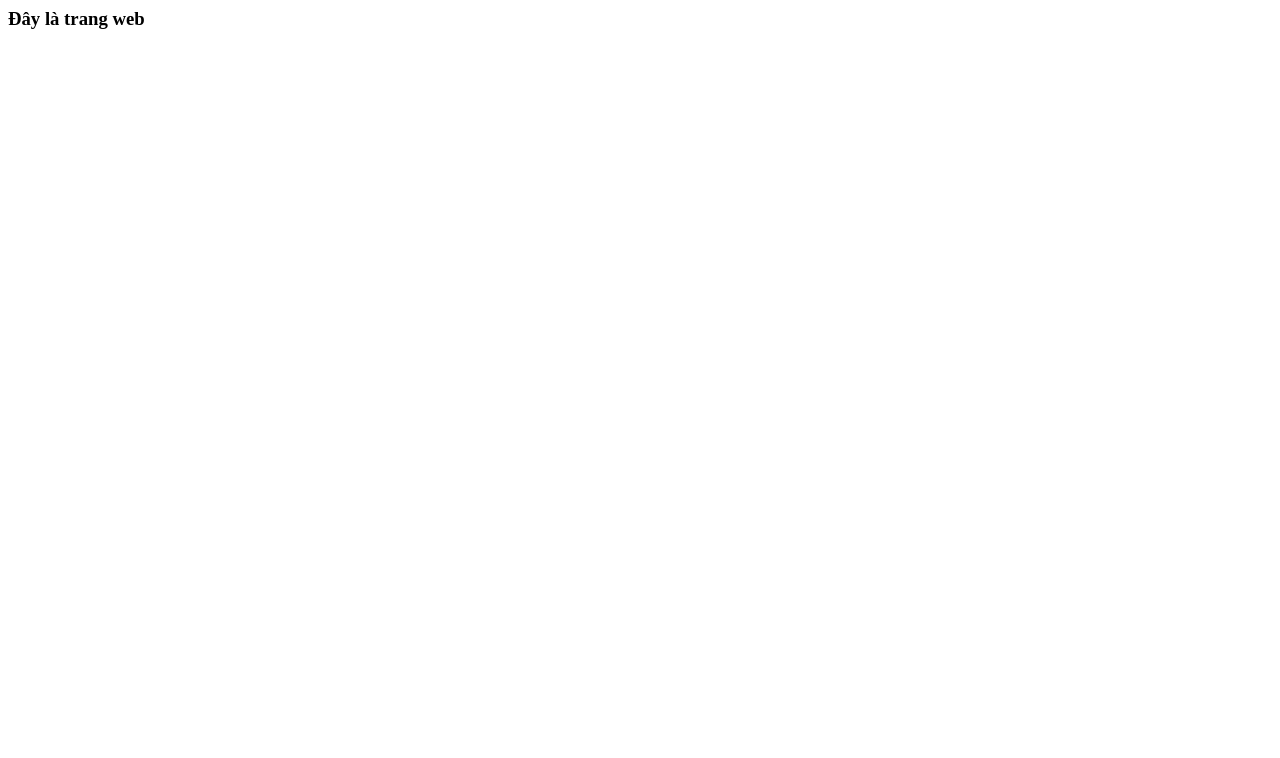
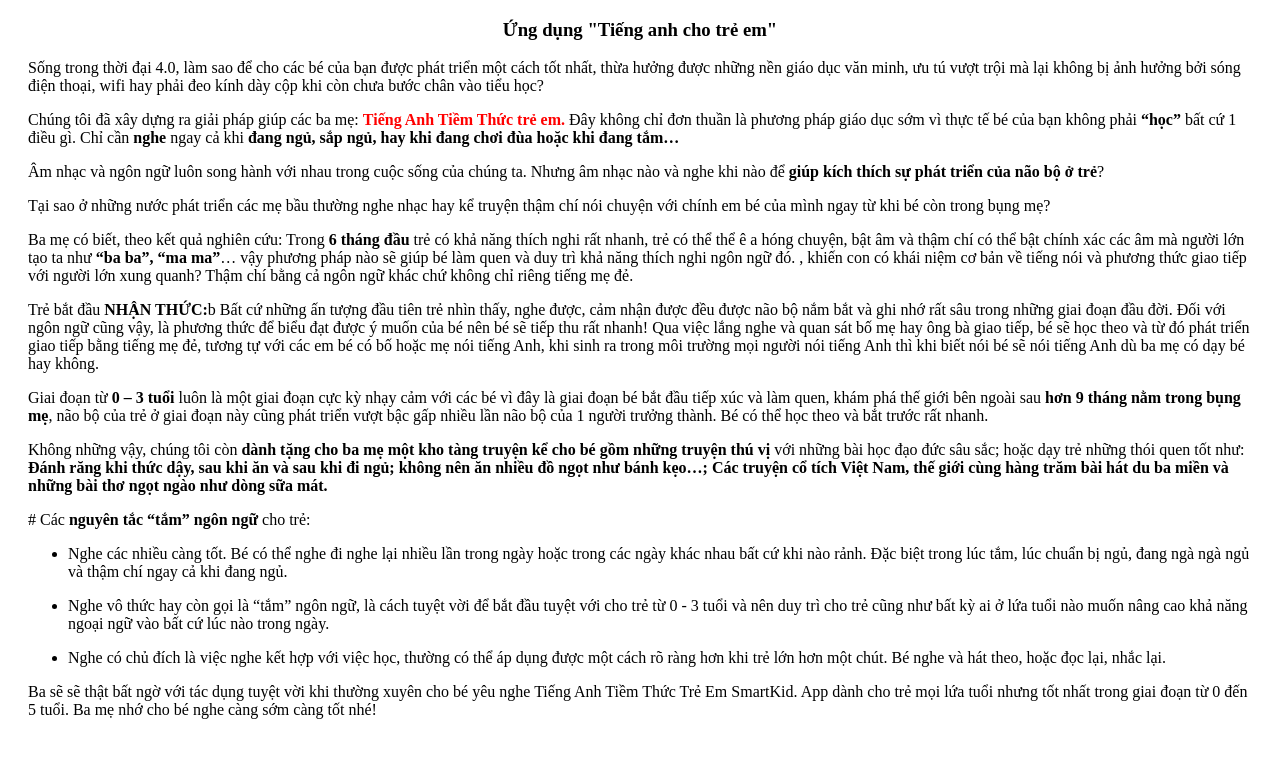
Before and after one commit to hoangkien07051/hoangkien07051.github.io, a plain HTML site: page index.html in a window 1280 px wide. Drawn offline with Linux system fonts and the light colour scheme.

Commit message:
Update index.html

```diff
--- a/index.html
+++ b/index.html
@@ -1 +1,49 @@
-<h3>Đây là trang web</h3>
+<!DOCTYPE html>
+<html lang="en">
+<head>
+    <meta charset="UTF-8">
+    <meta name="viewport" content="width=device-width, initial-scale=1.0">
+    <title>Document</title>
+</head>
+<body>
+    <h3 style="text-align: center;">Ứng dụng "Tiếng anh cho trẻ em"</h3>
+    <div style="margin-left: 20px; margin-right: 20px;">
+        <p>Sống trong thời đại 4.0, làm sao để cho các bé của bạn được phát triển một cách tốt nhất, thừa hưởng được những nền
+            giáo dục văn minh, ưu tú vượt trội mà lại không bị ảnh hưởng bởi sóng điện thoại,
+            wifi hay phải đeo kính dày cộp khi còn chưa bước chân vào tiểu học?
+        </p>
+        <p>Chúng tôi đã xây dựng ra giải pháp giúp các ba mẹ: <b style="color: red;">Tiếng Anh Tiềm Thức trẻ em.</b>
+            Đây không chỉ đơn thuần là phương pháp giáo dục sớm vì thực tế bé của bạn không phải
+            <b>“học”</b> bất cứ 1 điều gì. Chỉ cần <b>nghe</b> ngay cả khi <b>đang ngủ, sắp ngủ,
+                hay khi đang chơi đùa hoặc khi đang tắm…</b>
+        </p>
+
+        <p>Âm nhạc và ngôn ngữ luôn song hành với nhau trong cuộc sống của chúng ta. Nhưng âm nhạc nào và nghe khi nào để <b>giúp kích thích sự phát triển của não bộ ở trẻ</b>?</p>
+        <p>Tại sao ở những nước phát triển các mẹ bầu thường nghe nhạc hay kể truyện thậm chí nói chuyện với chính em bé của mình ngay từ khi bé còn trong bụng mẹ? </p>
+        <p>Ba mẹ có biết, theo kết quả nghiên cứu: Trong <b>6 tháng đầu</b> trẻ có khả năng thích nghi rất nhanh, trẻ có thể thể ê a hóng chuyện, bật âm và thậm chí có thể  bật chính xác các âm mà người lớn tạo ta như <b>“ba ba”, “ma ma”</b>…
+            vậy phương pháp nào sẽ giúp bé làm quen và duy trì khả năng thích nghi ngôn ngữ đó. ,
+            khiến con có khái niệm cơ bản về tiếng nói và phương thức giao tiếp với người lớn xung quanh?
+            Thậm chí bằng cả ngôn ngữ khác chứ không chỉ riêng tiếng mẹ đẻ. </p>
+        <p>Trẻ bắt đầu <b>NHẬN THỨC:</b>b Bất cứ những ấn tượng đầu tiên trẻ nhìn thấy, nghe được, cảm nhận được đều được não bộ nắm bắt và
+            ghi nhớ rất sâu trong những giai đoạn đầu đời.
+            Đối với ngôn ngữ cũng vậy, là phương thức để biểu đạt được ý muốn của bé nên bé sẽ tiếp thu rất nhanh!
+            Qua việc lắng nghe và quan sát bố mẹ hay ông bà giao tiếp, bé sẽ học theo và từ đó phát triển giao tiếp bằng tiếng mẹ đẻ,
+            tương tự với các em bé có bố hoặc mẹ nói tiếng Anh, khi sinh ra trong môi trường mọi người nói tiếng Anh thì khi biết nói bé sẽ nói tiếng Anh
+            dù ba mẹ có dạy bé hay không.</p>
+        <p>Giai đoạn từ <b>0 – 3 tuổi</b> luôn là một giai đoạn cực kỳ nhạy cảm với các bé vì đây là giai đoạn bé bắt đầu tiếp xúc và làm quen,
+            khám phá thế giới bên ngoài sau <b>hơn 9 tháng nằm trong bụng mẹ</b>, não bộ của trẻ ở giai đoạn này cũng phát triển vượt bậc
+            gấp nhiều lần não bộ của 1 người trưởng thành. Bé có thể học theo và bắt trước rất nhanh.</p>
+        <p>Không những vậy, chúng tôi còn <b>dành tặng cho ba mẹ một kho tàng truyện kể cho bé gồm những truyện thú vị</b> với những bài học đạo đức sâu sắc; hoặc dạy trẻ những thói quen tốt như: <b>Đánh răng khi thức dậy, sau khi ăn và sau khi đi ngủ; không nên ăn nhiều đồ ngọt như bánh kẹo…;</b>
+            <b>Các truyện cổ tích Việt Nam, thế giới cùng hàng trăm bài hát du ba miền và những bài thơ ngọt ngào như dòng sữa mát.</b></p>
+
+        <p># Các <b>nguyên tắc “tắm” ngôn ngữ</b> cho trẻ:</p>
+        <ul>
+            <li><p>Nghe các nhiều càng tốt. Bé có thể nghe đi nghe lại nhiều lần trong ngày hoặc trong các ngày khác nhau bất cứ khi nào rảnh. Đặc biệt trong lúc tắm, lúc chuẩn  bị ngủ, đang ngà ngà ngủ và thậm chí ngay cả khi đang ngủ. </p></li>
+            <li><p>Nghe vô thức hay còn gọi là “tắm” ngôn ngữ, là cách tuyệt vời để bắt đầu tuyệt với cho trẻ từ 0 -  3 tuổi và nên duy trì cho trẻ cũng như bất kỳ ai ở lứa tuổi nào muốn nâng cao khả năng ngoại ngữ vào bất cứ lúc nào trong ngày.</p></li>
+            <li><p>Nghe có chủ đích là việc nghe kết hợp với việc học, thường có thể áp dụng được một cách rõ ràng hơn khi trẻ lớn hơn một chút. Bé nghe và hát theo, hoặc đọc lại, nhắc lại.</p></li>
+        </ul>
+        <p>Ba sẽ sẽ thật bất ngờ với tác dụng tuyệt vời khi thường xuyên cho bé yêu nghe Tiếng Anh Tiềm Thức Trẻ Em SmartKid. App dành cho trẻ mọi lứa tuổi nhưng tốt nhất trong giai đoạn từ 0 đến 5 tuổi. Ba mẹ nhớ cho bé nghe càng sớm càng tốt nhé!</p>
+    </div>
+
+</body>
+</html>
```
